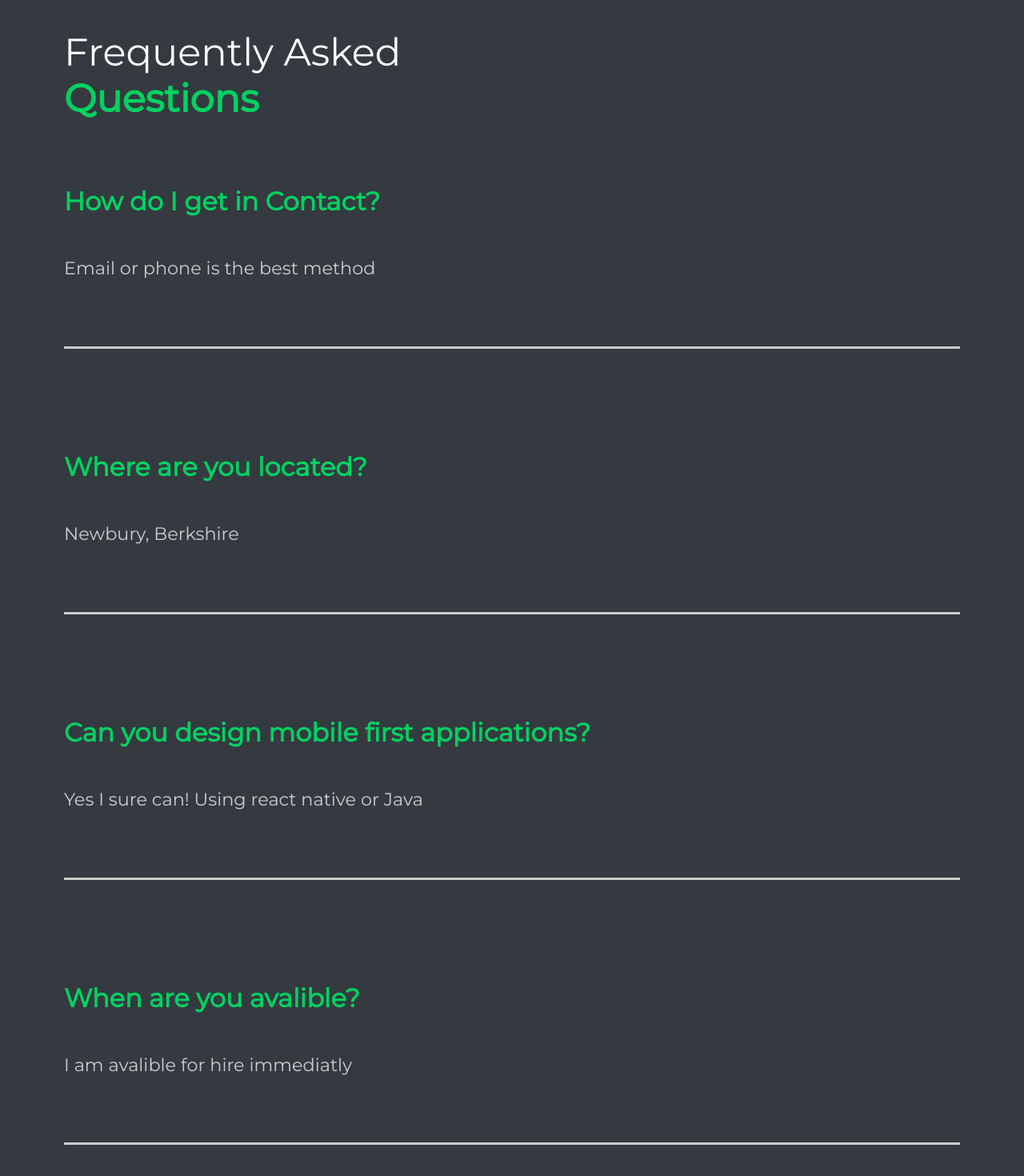
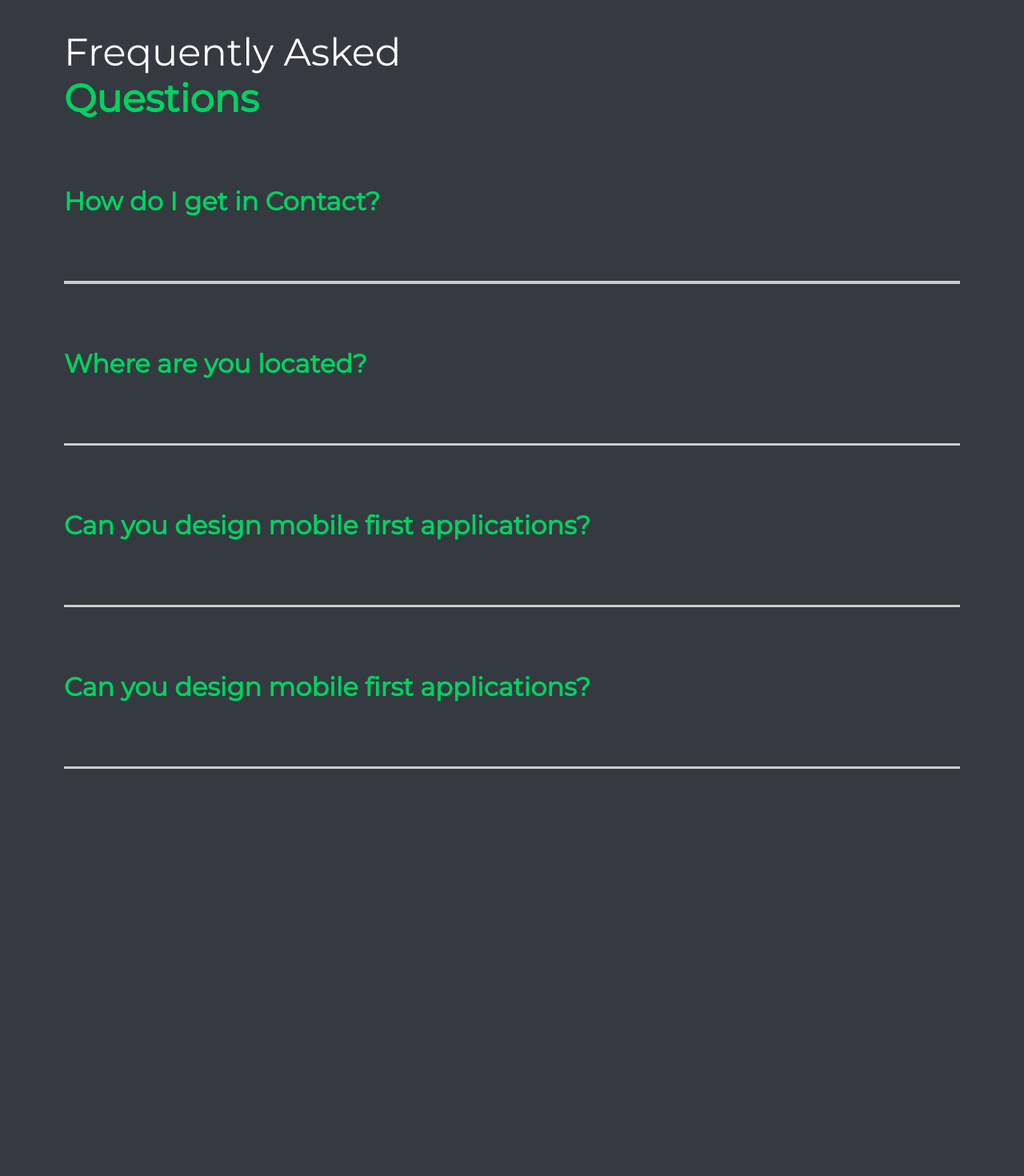
Before and after one commit to jamieTardi/react-portfolio, a React (Create React App) app in the folder portfolio/: page / in a window 1280 px wide. Shown: the part 1938-3408 px from the top of the page at 80% size. After the commit the page ends 3011 px from the top, so only its background shows below. Built offline with nearby package versions, Linux system fonts and the light colour scheme.

Commit message:
added animated layout

```diff
--- a/portfolio/src/components/FaqSection.js
+++ b/portfolio/src/components/FaqSection.js
@@ -2,6 +2,7 @@ import React, {useState} from 'react'
 import styled from 'styled-components'
 import {About} from '../styles'
 import Toggle from '../components/Toggle'
+import {AnimateSharedLayout} from 'framer-motion'
 
 export default function FaqSection() {
 
@@ -10,42 +11,28 @@ export default function FaqSection() {
             <h2>Frequently Asked
                 <span>Questions</span>
             </h2>
-            <Toggle>
-                <div className="question">
-                    <h4>How do I get in Contact?</h4>
+            <AnimateSharedLayout>
+            <Toggle title="How do I get in Contact?">
                     <div className="answer">
                         <p>Email or phone is the best method</p>
                     </div>
-                    <div className="faq-line"></div>
-                </div>
             </Toggle>
-            <Toggle>
-                <div className="question">
-                    <h4>Where are you located?</h4>
+            <Toggle title="Where are you located?">
                     <div className="answer">
                         <p>Newbury, Berkshire</p>
                     </div>
-                    <div className="faq-line"></div>
-                </div>
             </Toggle>
-            <Toggle>
-                <div className="question">
-                    <h4>Can you design mobile first applications?</h4>
+            <Toggle title="Can you design mobile first applications?">
                     <div className="answer">
                         <p>Yes I sure can! Using react native or Java</p>
                     </div>
-                    <div className="faq-line"></div>
-                </div>
             </Toggle>
-            <Toggle>
-                <div className="question">
-                    <h4>When are you avalible?</h4>
+            <Toggle title="Can you design mobile first applications?">
                     <div className="answer">
                         <p>I am avalible for hire immediatly</p>
                     </div>
-                    <div className="faq-line"></div>
-                </div>
             </Toggle>
+            </AnimateSharedLayout>
         </Faq>
     )
 }
--- a/portfolio/src/components/Toggle.js
+++ b/portfolio/src/components/Toggle.js
@@ -1,12 +1,16 @@
 import React, { useState } from 'react'
+import {motion} from 'framer-motion'
+
 //reusable toggle function
 
 //children is the children from the compoenet so the actual question.
-export default function Toggle({children}) {
-    const [toggle, setToggle] = useState(true)
+export default function Toggle({children , title}) {
+    const [toggle, setToggle] = useState(false)
     return (
-        <div onClick={() => setToggle(!toggle)}>
-            {toggle ? children : <button>Frequently Asked Question</button> }
-        </div>
+        <motion.div layout onClick={() => setToggle(prev => !prev)}>
+            <motion.h4 layout className="question">{title}</motion.h4>
+            {toggle ? children : ""}
+            <div className="faq-line"></div>
+        </motion.div>
     )
 }
```
Also changed, not shown: 1 other file (tests, documents, lock files or other folders).
